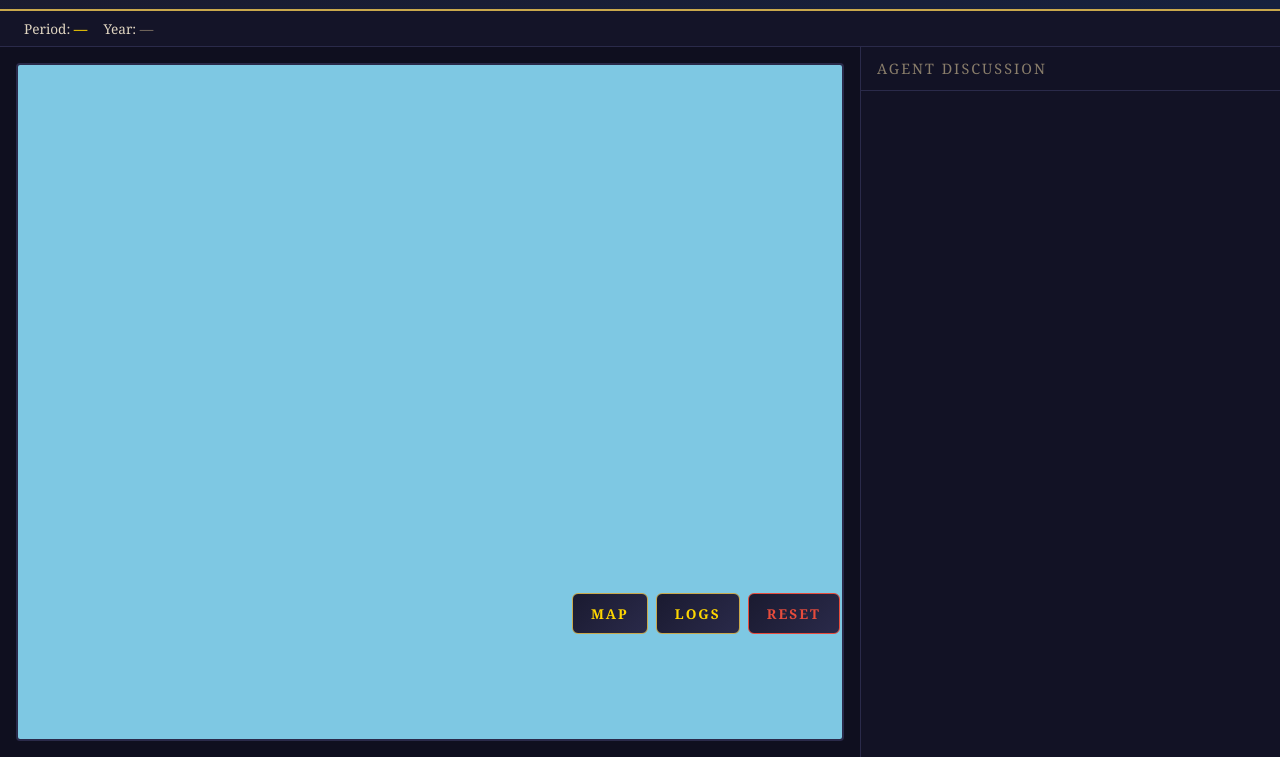
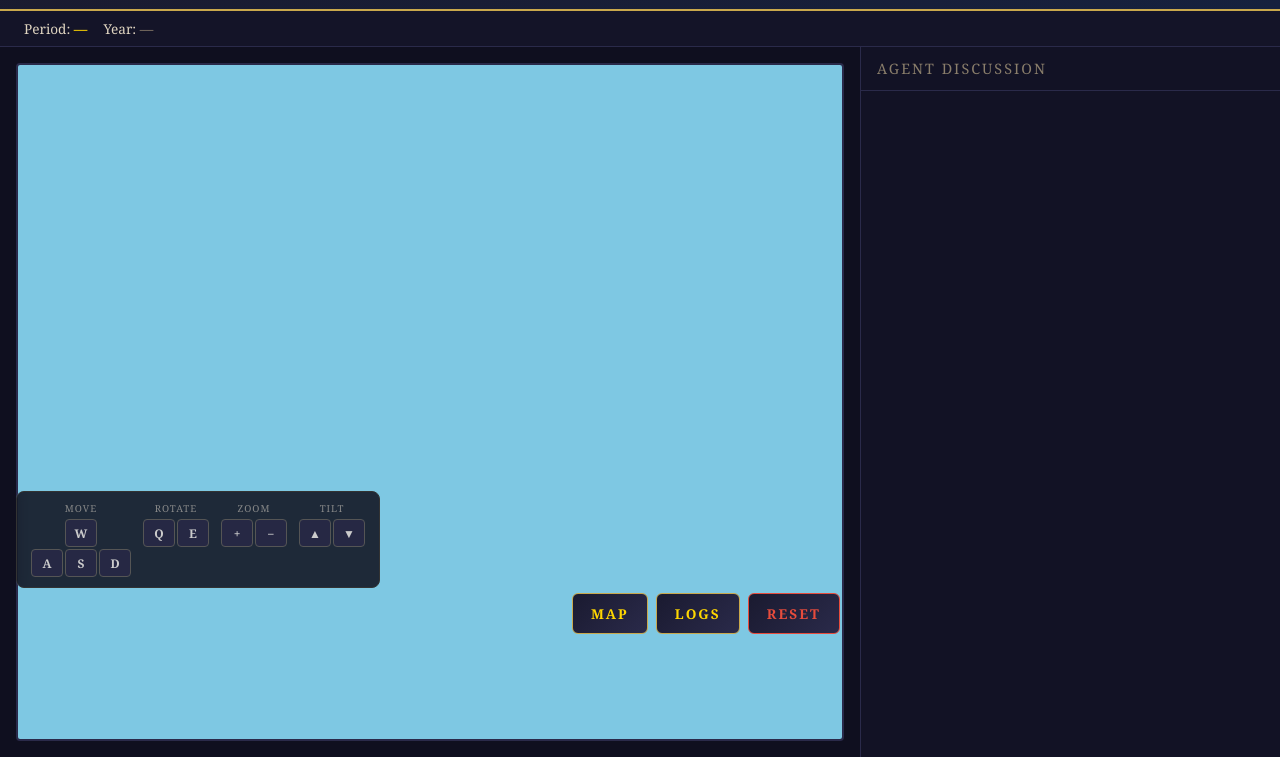
Before and after one commit to NicholasAntoniadesEngineer/llm_game, a plain HTML site: page static/index.html in a window 1280 px wide. Shown: the part 142-899 px from the top of the page. Drawn offline with nearby package versions, Linux system fonts and the light colour scheme.

Commit message:
Improved camera controls + navigation button panel
Controls reworked:
- Pan direction now matches mouse direction (was inverted)
- Middle-click drag for panning (standard 3D convention)
- Logarithmic zoom (feels even at any distance)
- Reduced orbit sensitivity for smoother rotation
- Q/E keys rotate camera orbit
- R/F keys zoom in/out
- Keys ignored when typing in inputs
- Lower pan pitch limit for near-ground views

Navigation panel (bottom-left):
- WASD move buttons
- Q/E rotate buttons
- +/- zoom buttons
- Up/Down tilt buttons
- All with hover highlights and keyboard shortcut labels

Co-Authored-By: Claude Opus 4.6 (1M context) <noreply@anthropic.com>

```diff
--- a/static/index.html
+++ b/static/index.html
@@ -100,6 +100,40 @@
         <div class="log-content" id="log-content"></div>
     </div>
 
+    <!-- Navigation controls -->
+    <div class="nav-controls" id="nav-controls">
+        <div class="nav-section">
+            <div class="nav-label">Move</div>
+            <div class="nav-grid">
+                <button class="nav-btn" onclick="renderer.panCamera(0,-1)" title="Forward (W)">W</button>
+                <button class="nav-btn" onclick="renderer.panCamera(-1,0)" title="Left (A)">A</button>
+                <button class="nav-btn" onclick="renderer.panCamera(0,1)" title="Back (S)">S</button>
+                <button class="nav-btn" onclick="renderer.panCamera(1,0)" title="Right (D)">D</button>
+            </div>
+        </div>
+        <div class="nav-section">
+            <div class="nav-label">Rotate</div>
+            <div class="nav-row">
+                <button class="nav-btn" onclick="renderer.orbitCamera(0.15, 0)" title="Rotate left (Q)">Q</button>
+                <button class="nav-btn" onclick="renderer.orbitCamera(-0.15, 0)" title="Rotate right (E)">E</button>
+            </div>
+        </div>
+        <div class="nav-section">
+            <div class="nav-label">Zoom</div>
+            <div class="nav-row">
+                <button class="nav-btn" onclick="renderer.zoomCamera(0.8)" title="Zoom in (R)">+</button>
+                <button class="nav-btn" onclick="renderer.zoomCamera(1.25)" title="Zoom out (F)">&minus;</button>
+            </div>
+        </div>
+        <div class="nav-section">
+            <div class="nav-label">Tilt</div>
+            <div class="nav-row">
+                <button class="nav-btn" onclick="renderer.orbitCamera(0, 0.1)" title="Tilt up">&#9650;</button>
+                <button class="nav-btn" onclick="renderer.orbitCamera(0, -0.1)" title="Tilt down">&#9660;</button>
+            </div>
+        </div>
+    </div>
+
     <!-- Buttons -->
     <div class="bottom-buttons">
         <button class="map-btn" id="map-btn" onclick="toggleMapOverlay()" title="View historical reference map">MAP</button>
--- a/static/renderer3d.js
+++ b/static/renderer3d.js
@@ -70,17 +70,18 @@ class WorldRenderer {
             if (this.isDragging) {
                 const dx = e.clientX - this.prevMouse.x;
                 const dy = e.clientY - this.prevMouse.y;
-                if (this.dragButton === 2 || (this.dragButton === 0 && e.shiftKey)) {
-                    // Right-click drag or shift+left-click: pan
-                    const panSpeed = this.cameraDistance * 0.003;
+                if (this.dragButton === 2 || this.dragButton === 1 || (this.dragButton === 0 && e.shiftKey)) {
+                    // Right-click, middle-click, or shift+left: pan
+                    const panSpeed = this.cameraDistance * 0.002;
                     const cosA = Math.cos(this.cameraAngle);
                     const sinA = Math.sin(this.cameraAngle);
-                    this.cameraTarget.x += (-dx * sinA + dy * cosA) * panSpeed;
-                    this.cameraTarget.z += (dx * cosA + dy * sinA) * panSpeed;
+                    // Pan direction matches mouse direction
+                    this.cameraTarget.x -= (dx * sinA + dy * cosA) * panSpeed;
+                    this.cameraTarget.z += (dx * cosA - dy * sinA) * panSpeed;
                 } else {
                     // Left-click drag: orbit
-                    this.cameraAngle -= dx * 0.005;
-                    this.cameraPitch = Math.max(0.1, Math.min(1.3, this.cameraPitch + dy * 0.005));
+                    this.cameraAngle -= dx * 0.004;
+                    this.cameraPitch = Math.max(0.05, Math.min(1.4, this.cameraPitch + dy * 0.004));
                 }
                 this.prevMouse = { x: e.clientX, y: e.clientY };
                 this._updateCamera();
@@ -89,21 +90,46 @@ class WorldRenderer {
         });
         el.addEventListener("mouseup", () => { this.isDragging = false; this.dragButton = -1; });
         el.addEventListener("wheel", e => {
-            this.cameraDistance = Math.max(10, Math.min(400, this.cameraDistance + e.deltaY * 0.2));
+            // Logarithmic zoom — feels even at any distance
+            const zoomFactor = e.deltaY > 0 ? 1.08 : 0.92;
+            this.cameraDistance = Math.max(5, Math.min(500, this.cameraDistance * zoomFactor));
             this._updateCamera();
             e.preventDefault();
         }, { passive: false });
         el.addEventListener("click", e => this._onClick(e));
         el.addEventListener("contextmenu", e => e.preventDefault());
 
-        // WASD / arrow keys for panning
+        // WASD / arrow keys + QE for orbit
         this._keysDown = new Set();
         window.addEventListener("keydown", e => {
+            // Don't capture if user is typing in an input
+            if (e.target.tagName === "INPUT" || e.target.tagName === "TEXTAREA") return;
             this._keysDown.add(e.key.toLowerCase());
         });
         window.addEventListener("keyup", e => {
             this._keysDown.delete(e.key.toLowerCase());
         });
+    }
+
+    // Public methods for UI buttons
+    panCamera(dirX, dirZ) {
+        const speed = this.cameraDistance * 0.05;
+        const cosA = Math.cos(this.cameraAngle);
+        const sinA = Math.sin(this.cameraAngle);
+        this.cameraTarget.x += (dirX * sinA + dirZ * cosA) * speed;
+        this.cameraTarget.z += (-dirX * cosA + dirZ * sinA) * speed;
+        this._updateCamera();
+    }
+
+    orbitCamera(dAngle, dPitch) {
+        this.cameraAngle += dAngle;
+        this.cameraPitch = Math.max(0.05, Math.min(1.4, this.cameraPitch + dPitch));
+        this._updateCamera();
+    }
+
+    zoomCamera(factor) {
+        this.cameraDistance = Math.max(5, Math.min(500, this.cameraDistance * factor));
+        this._updateCamera();
     }
 
     _updateCamera() {
@@ -1048,9 +1074,9 @@ class WorldRenderer {
         requestAnimationFrame(() => this._animate());
         const now = Date.now();
 
-        // WASD / arrow key panning
+        // Keyboard controls: WASD/arrows pan, QE orbit, RF zoom
         if (this._keysDown && this._keysDown.size > 0) {
-            const speed = this.cameraDistance * 0.015;
+            const panSpeed = this.cameraDistance * 0.008;
             const cosA = Math.cos(this.cameraAngle);
             const sinA = Math.sin(this.cameraAngle);
             let fx = 0, fz = 0;
@@ -1058,11 +1084,14 @@ class WorldRenderer {
             if (this._keysDown.has("s") || this._keysDown.has("arrowdown"))  { fx -= cosA; fz -= sinA; }
             if (this._keysDown.has("a") || this._keysDown.has("arrowleft"))  { fx += sinA; fz -= cosA; }
             if (this._keysDown.has("d") || this._keysDown.has("arrowright")) { fx -= sinA; fz += cosA; }
-            if (fx || fz) {
-                this.cameraTarget.x += fx * speed;
-                this.cameraTarget.z += fz * speed;
-                this._updateCamera();
-            }
+            if (fx || fz) { this.cameraTarget.x += fx * panSpeed; this.cameraTarget.z += fz * panSpeed; }
+            // Q/E rotate orbit
+            if (this._keysDown.has("q")) this.cameraAngle += 0.02;
+            if (this._keysDown.has("e")) this.cameraAngle -= 0.02;
+            // R/F zoom
+            if (this._keysDown.has("r")) this.cameraDistance = Math.max(5, this.cameraDistance * 0.97);
+            if (this._keysDown.has("f")) this.cameraDistance = Math.min(500, this.cameraDistance * 1.03);
+            this._updateCamera();
         }
         this.buildingGroups.forEach(group => {
             if (group.userData.animStart) {
--- a/static/style.css
+++ b/static/style.css
@@ -489,6 +489,80 @@ body {
     line-height: 1.5;
 }
 
+/* Navigation controls */
+.nav-controls {
+    position: fixed;
+    bottom: 70px;
+    left: 16px;
+    display: flex;
+    gap: 12px;
+    z-index: 100;
+    background: rgba(13, 13, 26, 0.85);
+    border: 1px solid #333;
+    border-radius: 8px;
+    padding: 10px 14px;
+    backdrop-filter: blur(6px);
+}
+
+.nav-section {
+    display: flex;
+    flex-direction: column;
+    align-items: center;
+    gap: 4px;
+}
+
+.nav-label {
+    font-size: 0.6rem;
+    color: #888;
+    text-transform: uppercase;
+    letter-spacing: 1px;
+}
+
+.nav-grid {
+    display: grid;
+    grid-template-columns: repeat(3, 1fr);
+    grid-template-rows: repeat(2, 1fr);
+    gap: 2px;
+}
+
+.nav-grid .nav-btn:nth-child(1) { grid-column: 2; grid-row: 1; }
+.nav-grid .nav-btn:nth-child(2) { grid-column: 1; grid-row: 2; }
+.nav-grid .nav-btn:nth-child(3) { grid-column: 2; grid-row: 2; }
+.nav-grid .nav-btn:nth-child(4) { grid-column: 3; grid-row: 2; }
+
+.nav-row {
+    display: flex;
+    gap: 2px;
+}
+
+.nav-btn {
+    width: 32px;
+    height: 28px;
+    background: rgba(40, 40, 70, 0.9);
+    border: 1px solid #555;
+    color: #ccc;
+    border-radius: 4px;
+    cursor: pointer;
+    font-family: inherit;
+    font-size: 0.75rem;
+    font-weight: bold;
+    transition: all 0.15s;
+    display: flex;
+    align-items: center;
+    justify-content: center;
+}
+
+.nav-btn:hover {
+    background: rgba(60, 60, 100, 0.9);
+    border-color: #c9a84c;
+    color: #ffd700;
+}
+
+.nav-btn:active {
+    background: rgba(80, 80, 120, 0.9);
+    transform: scale(0.95);
+}
+
 /* Bottom buttons row */
 .bottom-buttons {
     position: fixed;
```
